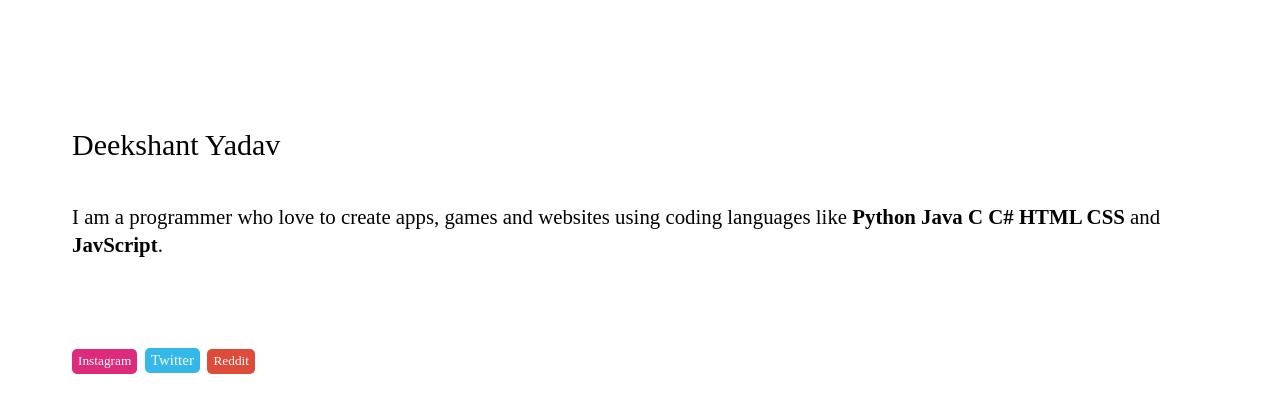
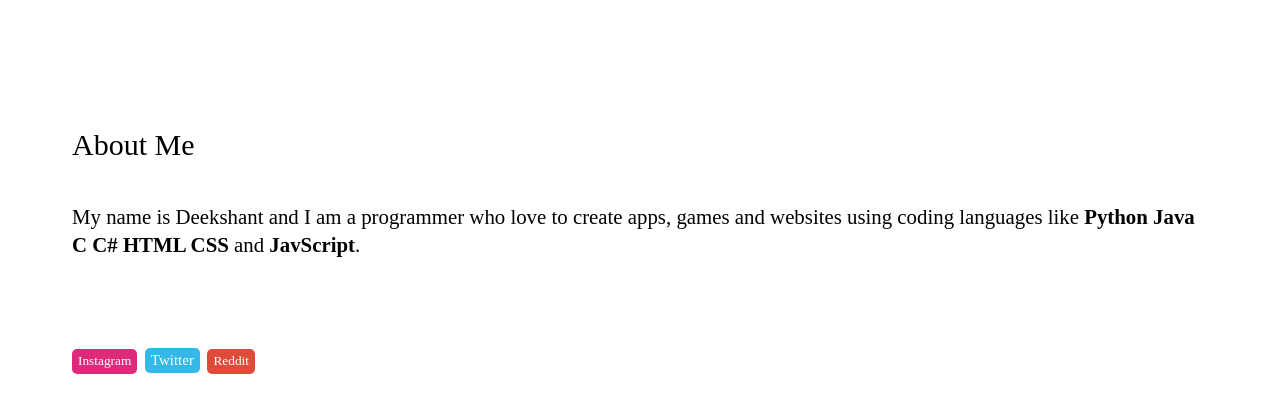
Before and after one commit to realdeekshant/aboutme, a plain HTML site: page index.html in a window 1280 px wide. Drawn offline with Linux system fonts and the light colour scheme.

Commit message:
Update index.html

```diff
--- a/index.html
+++ b/index.html
@@ -7,9 +7,9 @@
     <link rel="stylesheet" href="style.css">
 </head>
 <body class="Title">
-    Deekshant Yadav
+    About Me
     <div class="discription">
-        <small>I am a programmer who love to create apps, games and websites using coding languages like
+        <small>My name is Deekshant and I am a programmer who love to create apps, games and websites using coding languages like
             <b>
                 Python Java C C# HTML CSS
             </b>and <b>JavScript</b>.
```
